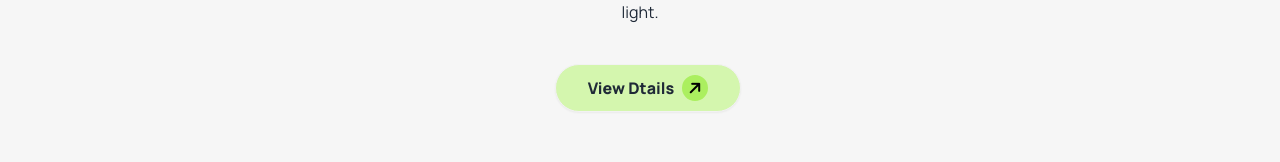
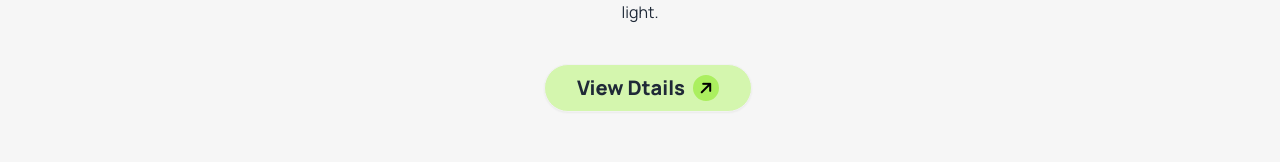
Before and after one commit to rizonahmed/assignment-three, a plain HTML site: page index.html in a window 1280 px wide. Shown: the part 702-864 px from the top of the page. Drawn offline with nearby package versions, Linux system fonts and the light colour scheme.

Commit message:
a simple button design was not apply just font size nothing else i resolves it

```diff
--- a/index.html
+++ b/index.html
@@ -126,7 +126,7 @@
 <p class="pt-2  text-base px-9 lg:w-[60%] pb-10 m-auto">The barn house captivates with its blend of rustic charm and modern sophistication, featuring weathered wood, sleek metal accents, and large windows that flood the space with natural light.</p>
 
 <div class="pb-14">
-<a class=" px-32  text-xl btn bg-[#D4F6AE] font-extrabold text-base  rounded-3xl ml-4  sm:px-8 sm:text-base">View Dtails  <i class="fa-solid fa-arrow-right  text-black text-base -rotate-45 bg-[#ABEF5F]  px-1.5 py-[1px] rounded-full"></i></a>
+<a class="text-xs py-2 px-32  sm:text-xl btn bg-[#D4F6AE] font-extrabold   rounded-3xl ml-4  sm:px-8 ">View Dtails  <i class="fa-solid fa-arrow-right  text-black text-base -rotate-45 bg-[#ABEF5F]  px-1.5 py-[1px] rounded-full"></i></a>
 </div>
   </div>
 
```
